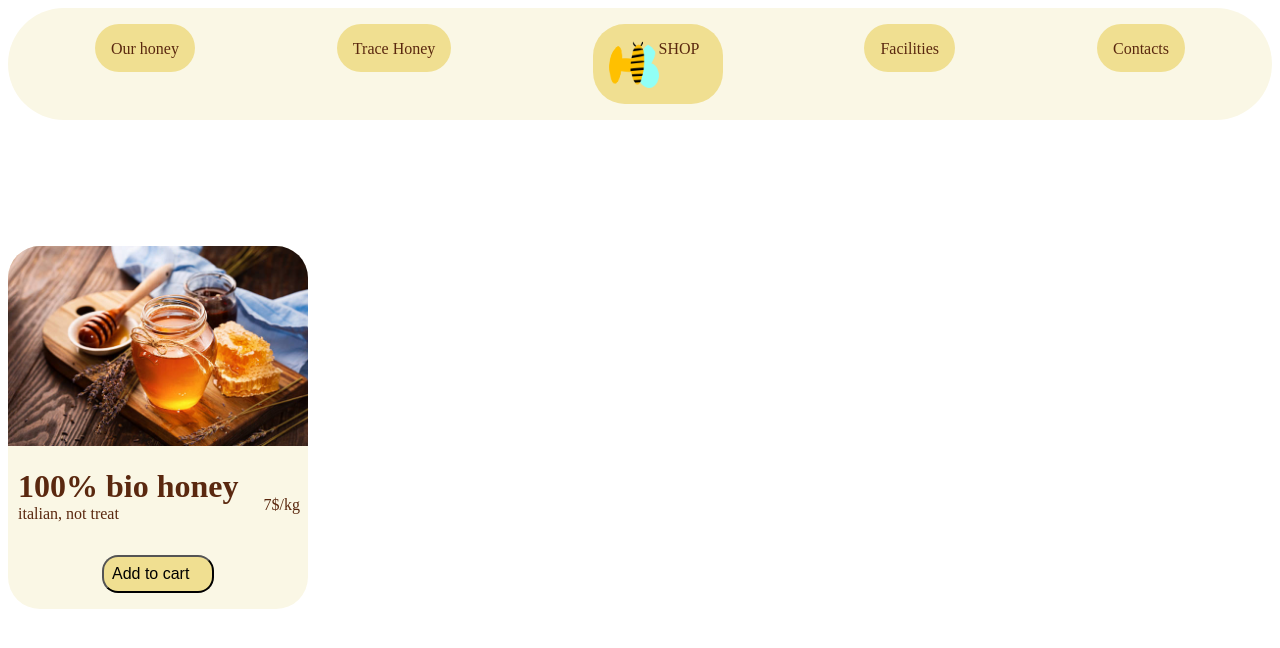
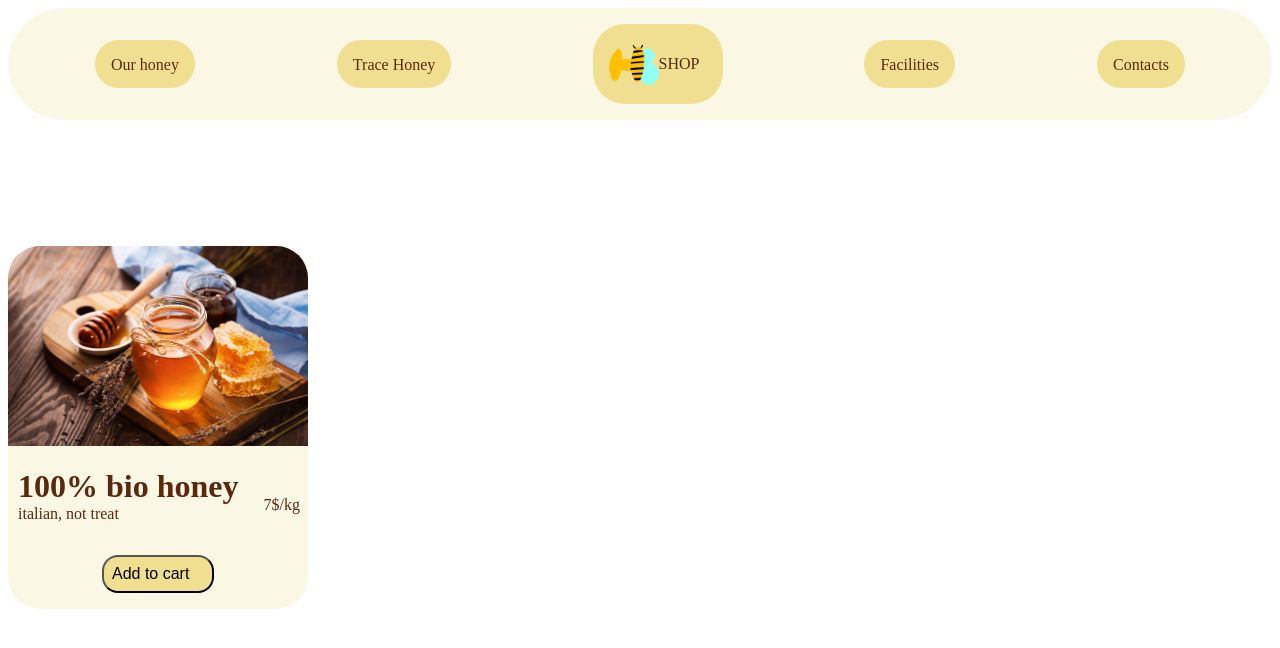
Before and after one commit to xorbun/27-09-2023, a plain HTML site: page index.html in a window 1280 px wide. Drawn offline with Linux system fonts and the light colour scheme.

Commit message:
some bug fixed

```diff
--- a/assets/content.css
+++ b/assets/content.css
@@ -6,7 +6,7 @@ ul
     margin: 0;
     padding: 0;
     list-style-type: none;
-    align-content: center;
+    align-items: center;
     background-color: rgb(250, 247, 229);
     padding: 1em;
     border-radius: 4em;
@@ -17,15 +17,13 @@ ul
     display: flex;
     padding-right: 4em;
     height: 3em;
-    justify-content: baseline;
+    align-items: center;
 }
 li
 {
-
     background-color: rgb(240, 223, 145);
     color: rgb(90, 40, 15);
-
-
+    align-items: center;
     height: 1em;
     padding: 1em;
     border-radius: 2em;
```
